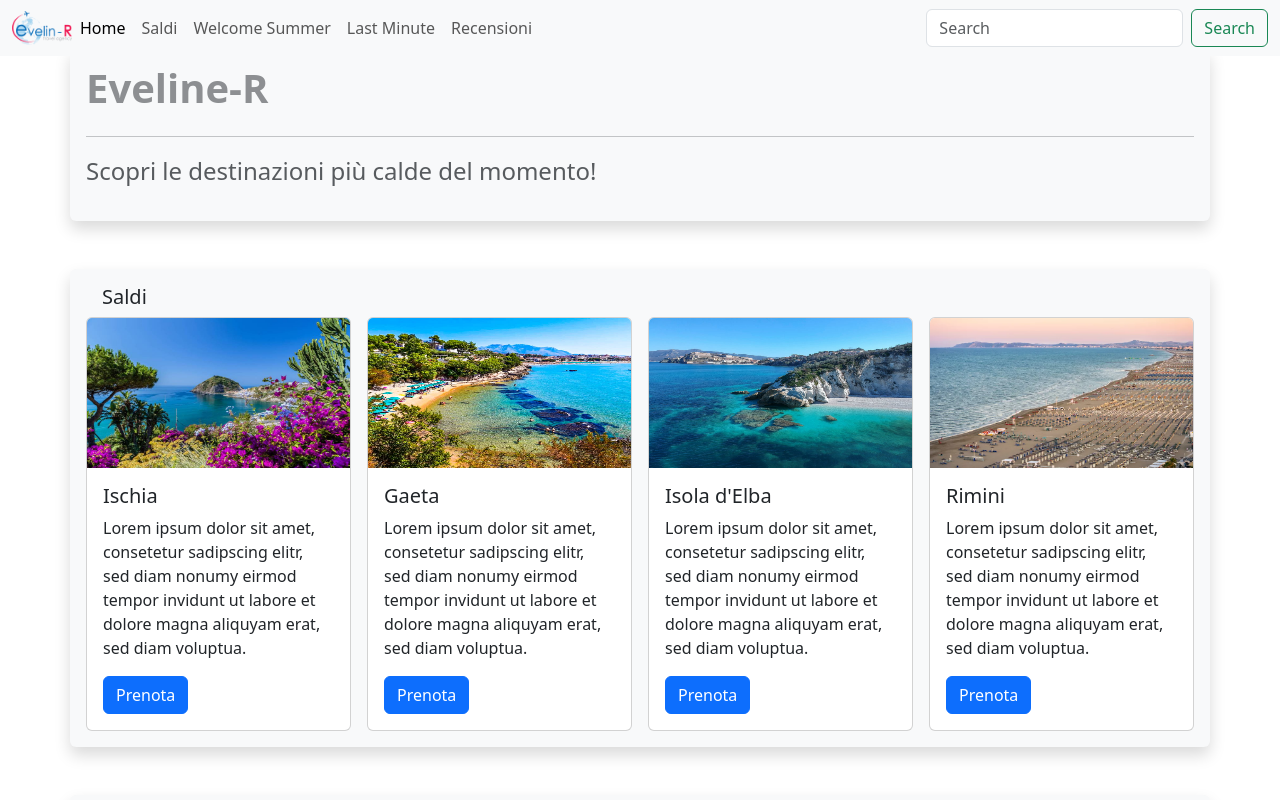
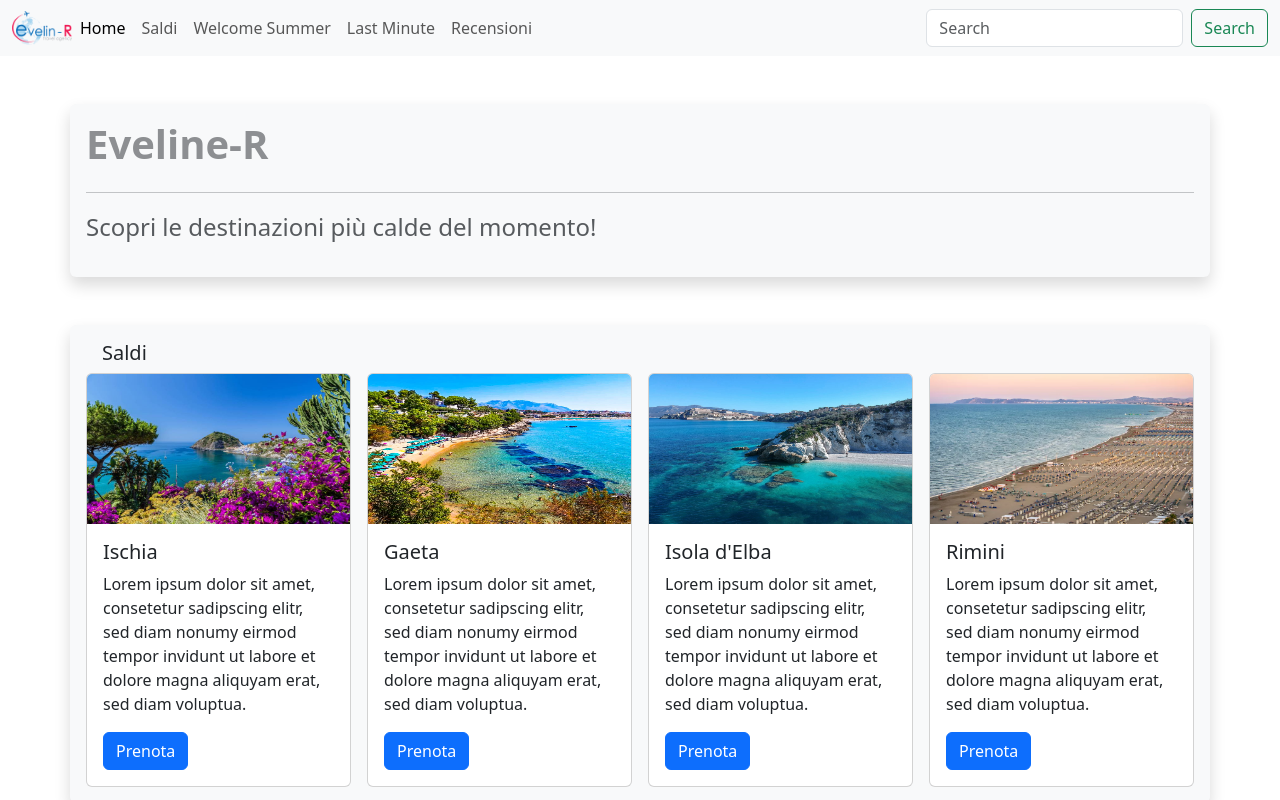
Before and after one commit to xorbun/03-10-2023, a plain HTML site: page index.html in a window 1280 px wide. Shown: the top 800 px of the page. Drawn offline with nearby package versions, Linux system fonts and the light colour scheme.

Commit message:
some bug fixed

```diff
--- a/index.html
+++ b/index.html
@@ -15,7 +15,7 @@
   <body>
     <header>
       <!--inizio navbar-->
-      <nav class="navbar navbar-expand-lg bg-body-tertiary fixed-top">
+      <nav class="navbar navbar-expand-lg bg-body-tertiary">
         <div class="container-fluid">
           <img
             src="assets/evelin-r-travel-agency-logo.png"
```
